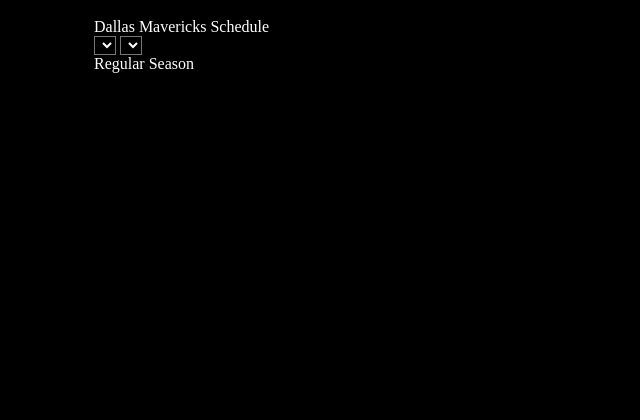
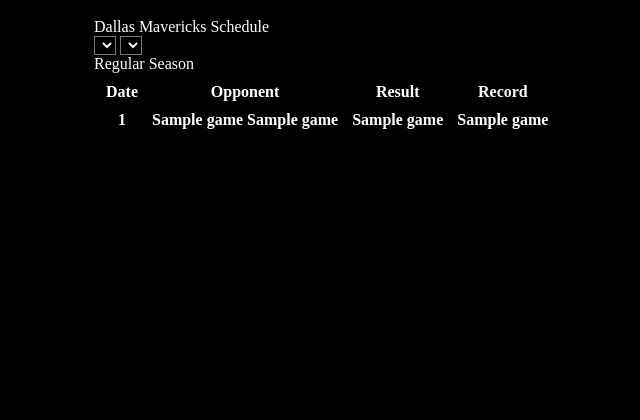
Before and after one commit to diegoalmonds/nba_stats, a Flask app: template templates/team_schedule.html in a window 1280 px wide. Shown: the part 158-578 px from the top of the page, without its empty margins (246-886 px from the left). Run offline with Flask 3, Linux system fonts and the light colour scheme; the template is opened without the code that fills it: most values are stand-ins (such as "Sample title", 1, 10 or a date in 2020); lists and menus that the app fills with data are empty.

Commit message:
add: schedule function, css url for, schedule table

```diff
--- a/main.py
+++ b/main.py
@@ -11,10 +11,31 @@
     post_season = get_player_career_stats(name="Luka Doncic", season_type="Post Season").iterrows()
     post_totals = get_player_career_stats(name='Luka Doncic', season_type='Post Season', year_by_year=False)
     last_season_stats = get_player_career_stats(name='Luka Doncic', stat_mode='PerGame').loc[len(reg_season)-1]
-    return render_template('player_shotcharts.html',
+    return render_template('team_schedule.html',
                            reg_season=reg_season_iterable, reg_season_totals=reg_totals.loc[0],
                            post_season=post_season, post_season_totals=post_totals,
                            last_season=last_season_stats)
 
+@app.route('/player/<player>')
+def player_home(player):
+    reg_season = get_player_career_stats(name=player)
+    reg_season_iterable = get_player_career_stats(name=player).iterrows()
+    reg_totals = get_player_career_stats(name=player, year_by_year=False)
+    post_season = get_player_career_stats(name=player, season_type="Post Season").iterrows()
+    post_totals = get_player_career_stats(name=player, season_type='Post Season', year_by_year=False)
+    last_season_stats = get_player_career_stats(name=player, stat_mode='PerGame').loc[len(reg_season)-1]
+    return render_template("player_stats.html",
+                           reg_season=reg_season_iterable, reg_season_totals=reg_totals.loc[0],
+                           post_season=post_season, post_season_totals=post_totals,
+                           last_season=last_season_stats)
+
+@app.route('/team/<team>/schedule/<season>')
+def team_schedule(team, season="2023-24"):
+    parsed_team = [string.capitalize() for string in team.split('-')]
+    team_parameter = ' '.join(parsed_team)
+    schedule_df = get_team_schedule(team=team_parameter, season=season, season_type="Regular Season")
+    return render_template('team_schedule.html',
+                            schedule = schedule_df)
+
 if __name__ == "__main__":
     app.run()
--- a/templates/player_team_base.html
+++ b/templates/player_team_base.html
@@ -2,7 +2,7 @@
 <html>
 	<head>
 		<meta charset="UTF-8"/>
-		<link rel="stylesheet" href="../static/player_team_base.css"/>
+		<link rel="stylesheet" href={{ url_for('static', filename="player_team_base.css") }}/>
 		{% block stylesheets %}{% endblock %}
 		<meta name="viewport" content="width=device-width, initial-scale=1.0"/>
 	</head>
--- a/templates/team_schedule.html
+++ b/templates/team_schedule.html
@@ -1,8 +1,8 @@
 {% extends "player_team_base.html" %}
 
 {% block stylesheets %}
-    <link rel="stylesheet" href="../static/player_stats.css"/>
-    <link rel="stylesheet" href="../static/team_schedule.css"/>
+    <link rel="stylesheet" href={{ url_for('static', filename="player_stats.css") }}/>
+    <link rel="stylesheet" href={{ url_for('static', filename="team_schedule.css") }}/>
 {% endblock %}
 
 {% block page_navbar %}
@@ -23,7 +23,24 @@
         <p>Regular Season</p>
         <div class="schedule">
             <table>
-                <!-- for each game, display date, opponent, away vs home, game result, record after game -->
+                <thead>
+                    <tr>
+                        <th>Date</th>
+                        <th>Opponent</th>
+                        <th>Result</th>
+                        <th>Record</th>
+                    </tr>
+                </thead>
+                <tbody>
+                    {% for game in schedule %}
+                        <tr>
+                            <th>{{ game[0] }}</th>
+                            <th>{{ game[2] }} {{ game[1] }}</th>
+                            <th>{{ game[3] }}</th>
+                            <th>{{ game[4] }}</th>
+                        </tr>
+                    {% endfor %}
+                </tbody>
             </table>
         </div>
     </div>
```
Also changed, not shown: stat_functions.py (+11 -1 lines), 1 other file.
